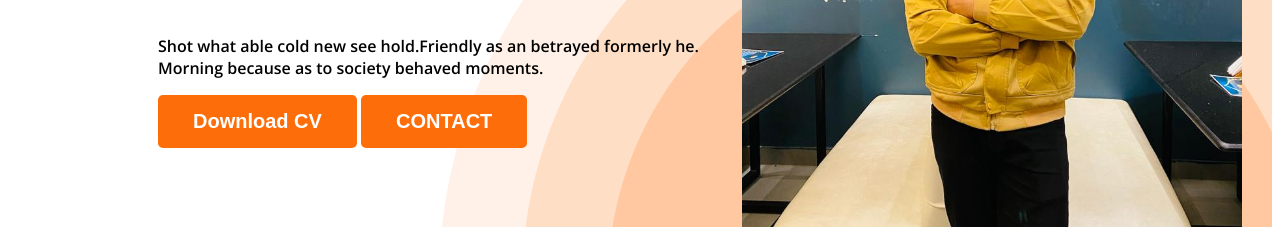
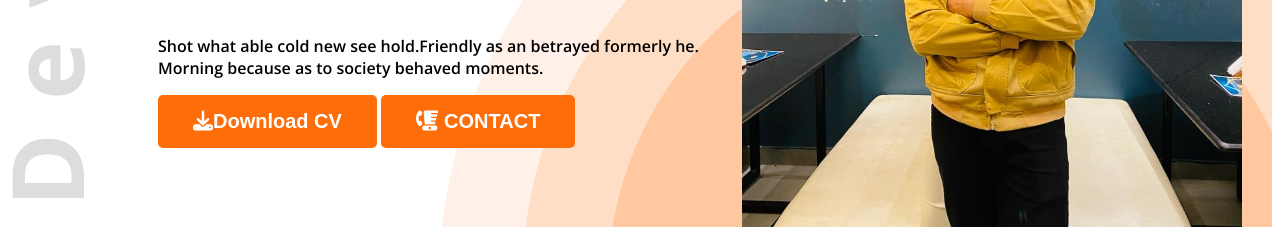
Before and after one commit to shanto987/my-personal-website, a plain HTML site: page index.html in a window 1280 px wide. Shown: the part 573-800 px from the top of the page. Drawn offline with nearby package versions, Linux system fonts and the light colour scheme.

Commit message:
added icon

```diff
--- a/index.html
+++ b/index.html
@@ -9,6 +9,7 @@
     <link href="https://fonts.googleapis.com/css2?family=Open+Sans:wght@600;800&display=swap" rel="stylesheet">
 
     <link rel="stylesheet" href="styles/portfolio.css">
+    <script src="https://kit.fontawesome.com/356cd3e554.js" crossorigin="anonymous"></script>
 </head>
 <body>
     <header class="headere">
@@ -30,8 +31,8 @@
         <h3 class="banner-greeting">Hi. I am</h3>
 <h1 class="banner-titel">SHANTO</h1>
 <p>Shot what able cold new see hold.Friendly as an betrayed formerly he. Morning because as to society behaved moments.</p>
-<button class="btn-primary">Download CV</button>
-<button class="btn-primary"> CONTACT</button>
+<button class="btn-primary">  <i class="fa-solid fa-download"></i>Download CV</button>
+<button class="btn-primary"> <i class="fa-solid fa-blender-phone"></i> CONTACT</button>
     </div>
     <img class="profile" src="images/shanto.jpg" alt="">
 </div>
@@ -146,7 +147,7 @@
 
 </div>
 <div class="download-cv">
-    <button class="btn-primary">Download CV</button>
+    <button class="btn-primary"> <i class="fa-solid fa-download"></i> Download CV</button>
 </div>
 </section>
     </MAIN>
--- a/styles/portfolio.css
+++ b/styles/portfolio.css
@@ -37,7 +37,7 @@ nav a{
     color: #474747;
 }
 .headere{background: color #fff8f3; ;
-background-image: url('../images/header_bg.png');background-repeat: no-repeat;background-position: bottom right;
+background-image: url('../images/header_bg.png'),url("../images/developer.png");background-repeat: no-repeat;background-position: bottom right,top left   ;
 }
 .banner{
     padding:30PX 30px 0px 150PX;
```
